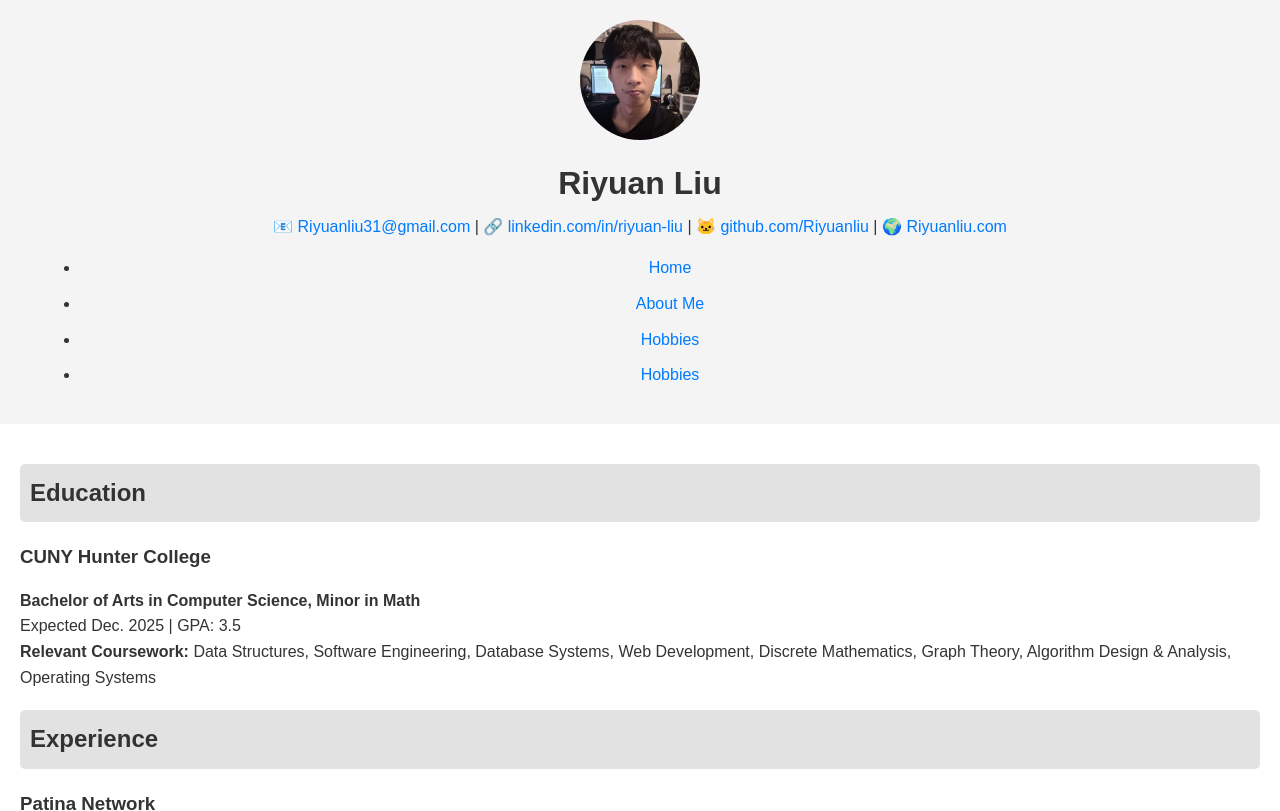
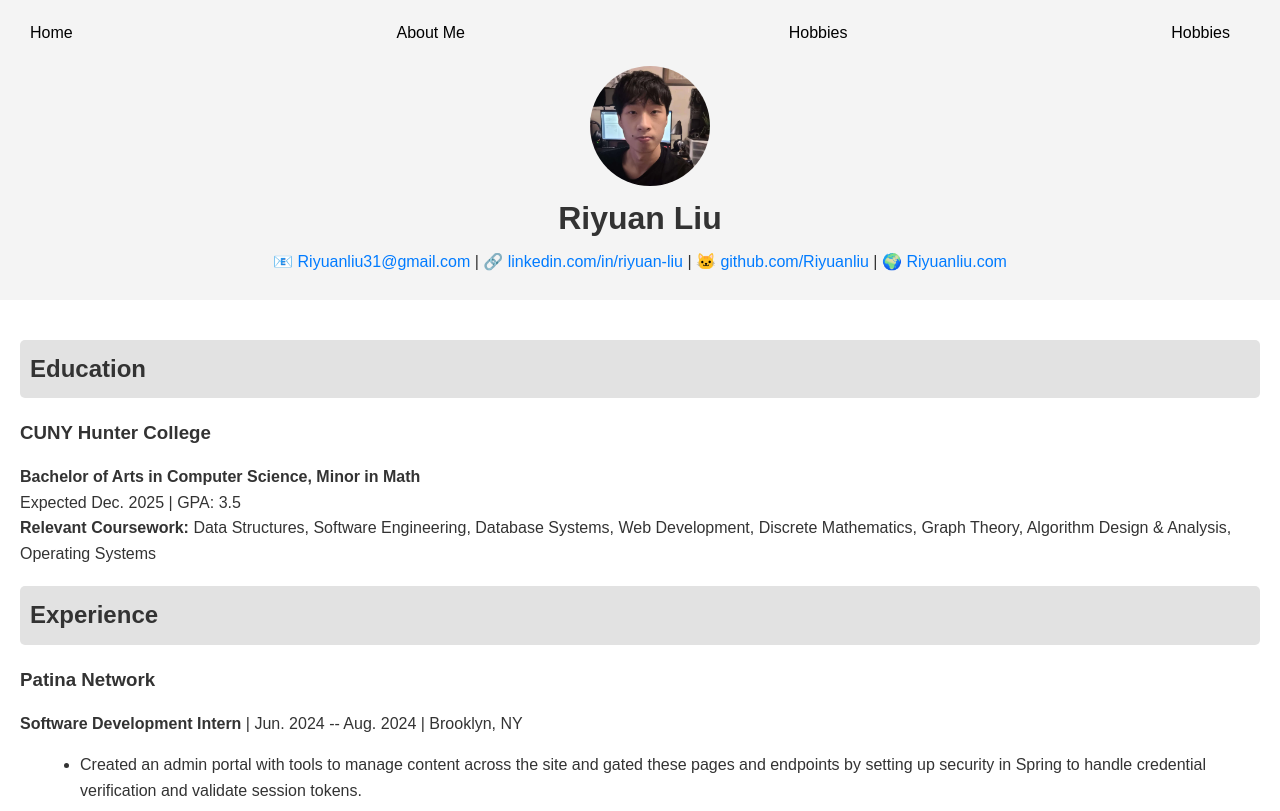
Before and after one commit to Riyuanliu/resume, a plain HTML site: page index.html in a window 1280 px wide. Shown: the top 811 px of the page. Drawn offline with Linux system fonts and the light colour scheme.

Commit message:
Add files via upload

```diff
--- a/index.html
+++ b/index.html
@@ -9,6 +9,14 @@
 </head>
 <body>
     <header>
+        <nav>
+            <ul>
+                <li><a href="index.html">Home</a></li>
+                <li><a href="aboutme.html">About Me</a></li>
+                <li><a href="hobbies.html">Hobbies</a></li>
+                <li><a href="contact.html">Hobbies</a></li>
+            </ul>
+        </nav>
         <img src="profile.jpg" alt="Profile Picture" id="profile-img">
         <h1>Riyuan Liu</h1>
         <p>
@@ -17,14 +25,6 @@
             <a href="https://github.com/Riyuanliu">🐱 github.com/Riyuanliu</a> |
             <a href="https://riyuanliu.com">🌍 Riyuanliu.com</a>
         </p>
-        <nav>
-            <ul>
-                <li><a href="index.html">Home</a></li>
-                <li><a href="aboutme.html">About Me</a></li>
-                <li><a href="hobbies.html">Hobbies</a></li>
-                <li><a href="contact.html">Hobbies</a></li>
-            </ul>
-        </nav>
     </header>
 
     <main>
--- a/styles.css
+++ b/styles.css
@@ -14,6 +14,9 @@ header {
 }
 
 header img {
+    position: relative;
+    top: 10px;
+    left: 10px;
     border-radius: 50%;
     width: 120px;
     height: 120px;
@@ -21,6 +24,9 @@ header img {
     margin-bottom: 10px;
 }
 
+header nav{
+    flex-direction: row;
+}
 header h1 {
     margin: 0;
     font-size: 2em;
@@ -37,6 +43,30 @@ header a {
 
 header a:hover {
     text-decoration: underline;
+}
+
+nav ul {
+
+    list-style-type: none;
+    padding: 0;
+    margin: 0;
+    display: flex;
+    justify-content: space-between;
+}
+
+nav li {
+    margin-right: 20px;    /* Add spacing between the items */
+}
+
+nav a {
+    text-decoration: none; /* Remove underline from links */
+    color: black;          /* Set link color */
+    font-family: Arial, sans-serif; /* Set font */
+    padding: 10px;         /* Add padding for clickable area */
+}
+
+nav a:hover {
+    color: blue;           /* Change color on hover */
 }
 
 /* Main Content Styles */
@@ -59,6 +89,7 @@ h2 {
 .section-content {
     margin: 10px 0;
 }
+
 
 ul {
     list-style-type: disc;
@@ -88,6 +119,9 @@ footer {
     padding: 10px;
     text-align: center;
     border-top: 1px solid #ddd;
+    display: grid;
+    grid-template-columns: repeat(3, 1fr);
+    gap: 10px;
 }
 
 /* Responsive Styles */
```
Also changed, not shown: aboutme.html (+2 -2 lines), contact.html (+2 -2 lines), hobbies.html (+2 -2 lines).
